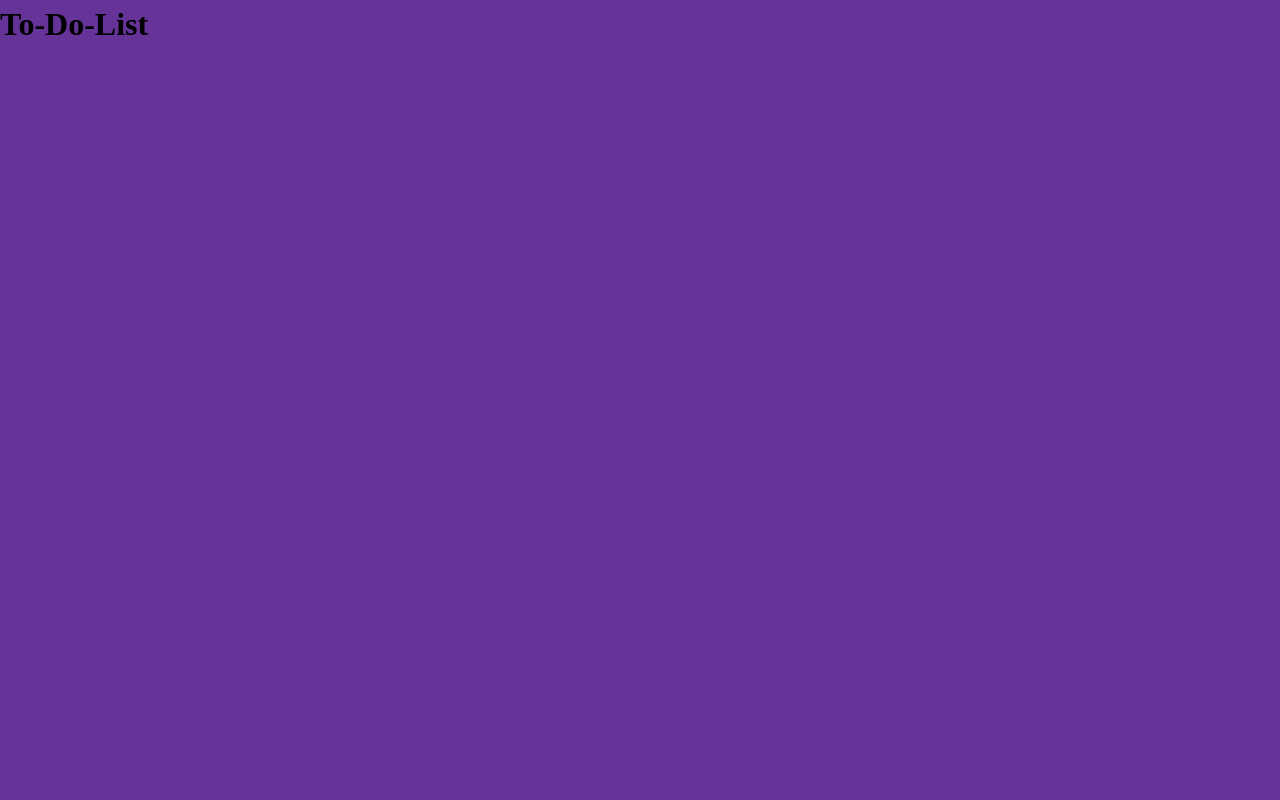
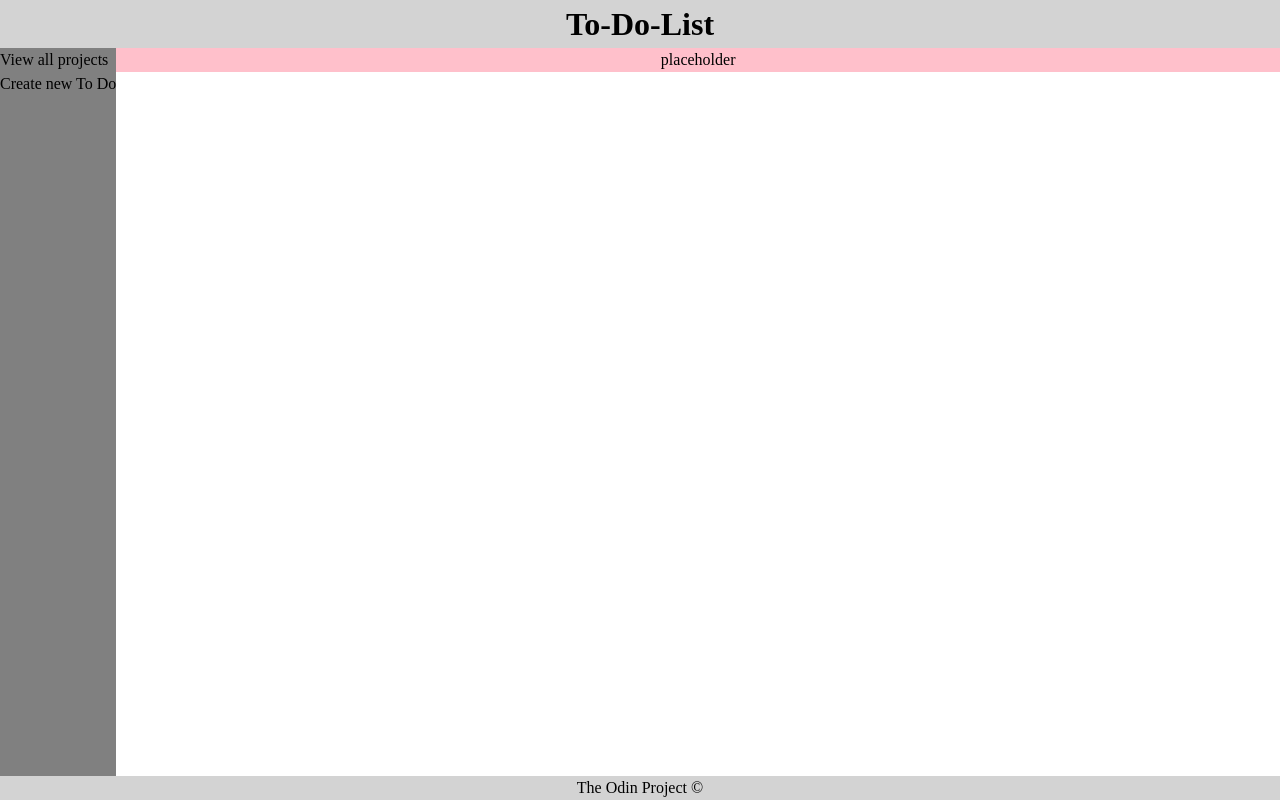
Before and after one commit to maxheerdegen/ToDoList, a website built with webpack: page src/template.html in a window 1280 px wide. Built offline with nearby package versions, Linux system fonts and the light colour scheme.

Commit message:
add basic interface

```diff
--- a/src/index.js
+++ b/src/index.js
@@ -4,6 +4,7 @@ import { createToDo, addToDo, projects, projectNames } from "./logic.js";
 const firstToDo = createToDo("study", "programming", "tomorrow", "high");
 addToDo("study", "programming", "tomorrow", "high");
 addToDo("eat", "cook", "today", "medium", "diet");
+addToDo("sleep", "get recovery", "now", "high");
 
 
 console.log(projects[0].getPriority());
@@ -15,3 +16,23 @@ console.log(projects[0].getPriority());
 console.table(projects);
 console.log(projectNames);
 console.log(firstToDo)
+
+
+const container = document.querySelector(".container");
+
+window.onload = () => {
+    for (let i = 0; i < projects.length; i++) {
+        const cardContent = document.createElement("div");
+        const title = document.createElement("div");
+        const description = document.createElement("div");
+        const dueDate = document.createElement("div");
+        const priority = document.createElement("div");
+
+        title.textContent = `Title: ${projects[i].toDoTitle}`;
+        description.textContent = `Description: ${projects[i].toDoDescription}`;
+        dueDate.textContent = `Due Date: ${projects[i].toDoDueDate}`;
+        priority.textContent = `Priority: ${projects[i].toDoPriority}`;
+
+
+    }
+};
--- a/src/styles.css
+++ b/src/styles.css
@@ -42,5 +42,49 @@ h1, h2, h3, h4, h5, h6 {
 
 /* styles.css */
 body {
-    background-color: rebeccapurple;
-  }
+  display: flex;
+  flex-direction: column;
+  justify-content: space-between;
+  min-height: 100vh;
+}
+
+.header, .footer {
+  background-color: lightgray;
+  text-align: center;
+}
+
+.content {
+  display: flex;
+  flex: 1;
+}
+
+.nav {
+  background-color: gray;
+}
+
+
+.toDos {
+  display: flex;
+  flex-direction: column;
+  flex: 1;
+}
+
+.toDosTitle {
+  text-align: center;
+  background-color: pink;
+}
+
+.container {
+  display: grid;
+  grid-template-columns: repeat(auto-fit, minmax(250px, 1fr));
+  padding: 20px;
+  gap: 10px;
+}
+
+.card {
+  height: 200px;
+  display: flex;
+  flex-direction: column;
+  border: 1px solid black;
+  padding: 10px;
+}
--- a/src/template.html
+++ b/src/template.html
@@ -6,9 +6,19 @@
     <title>Document</title>
 </head>
 <body>
-    <h1>To-Do-List</h1>
-    <div class="container">
+    <h1 class="header">To-Do-List</h1>
+    <div class="content">
+        <div class="nav">
+            <div class="projects">View all projects</div>
+            <div class="create">Create new To Do</div>
 
+        </div>
+        <div class="toDos">
+            <div class="toDosTitle">placeholder</div>
+            <div class="container">
+            </div>
+        </div>
     </div>
+    <div class="footer">The Odin Project ©</div>
 </body>
 </html>
```
